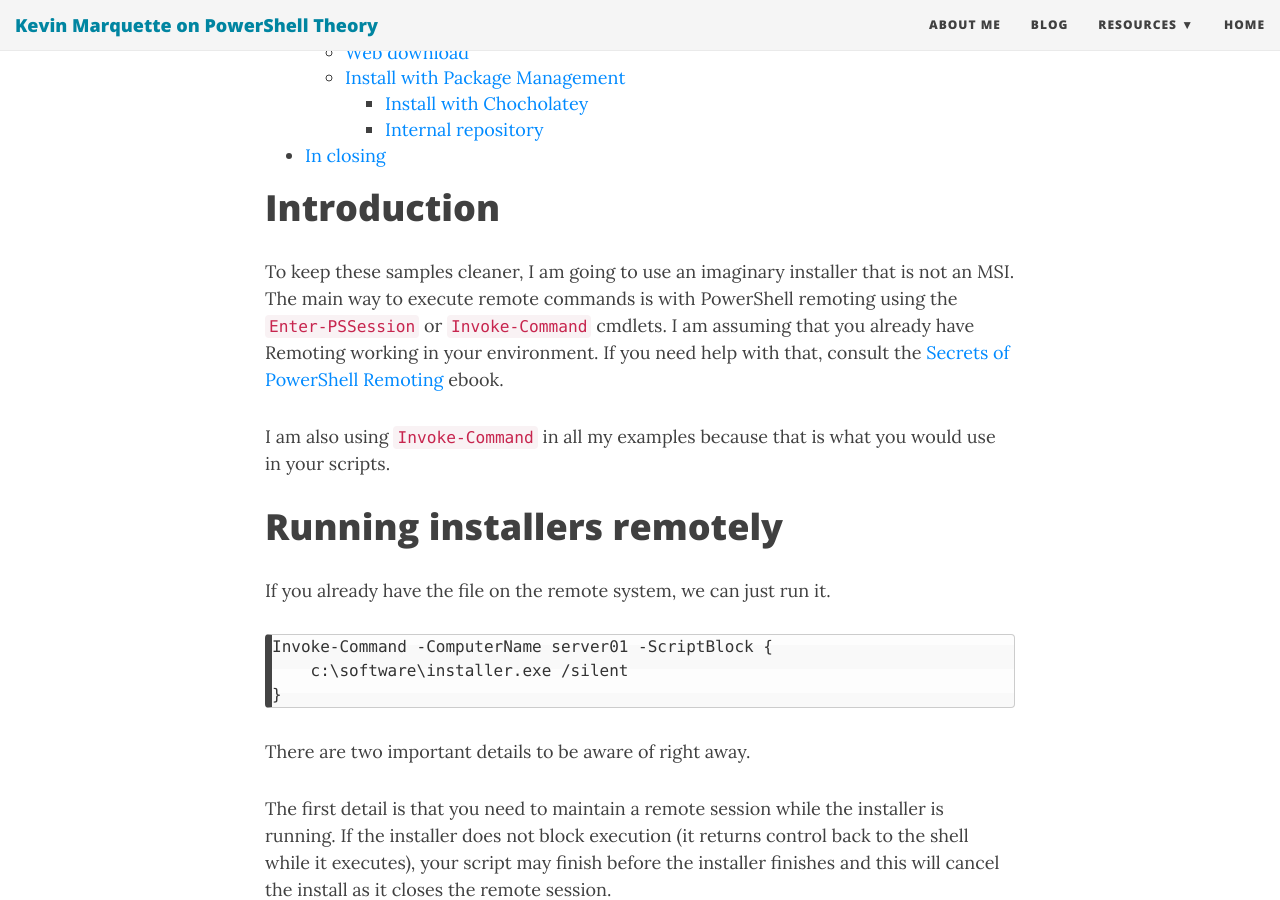
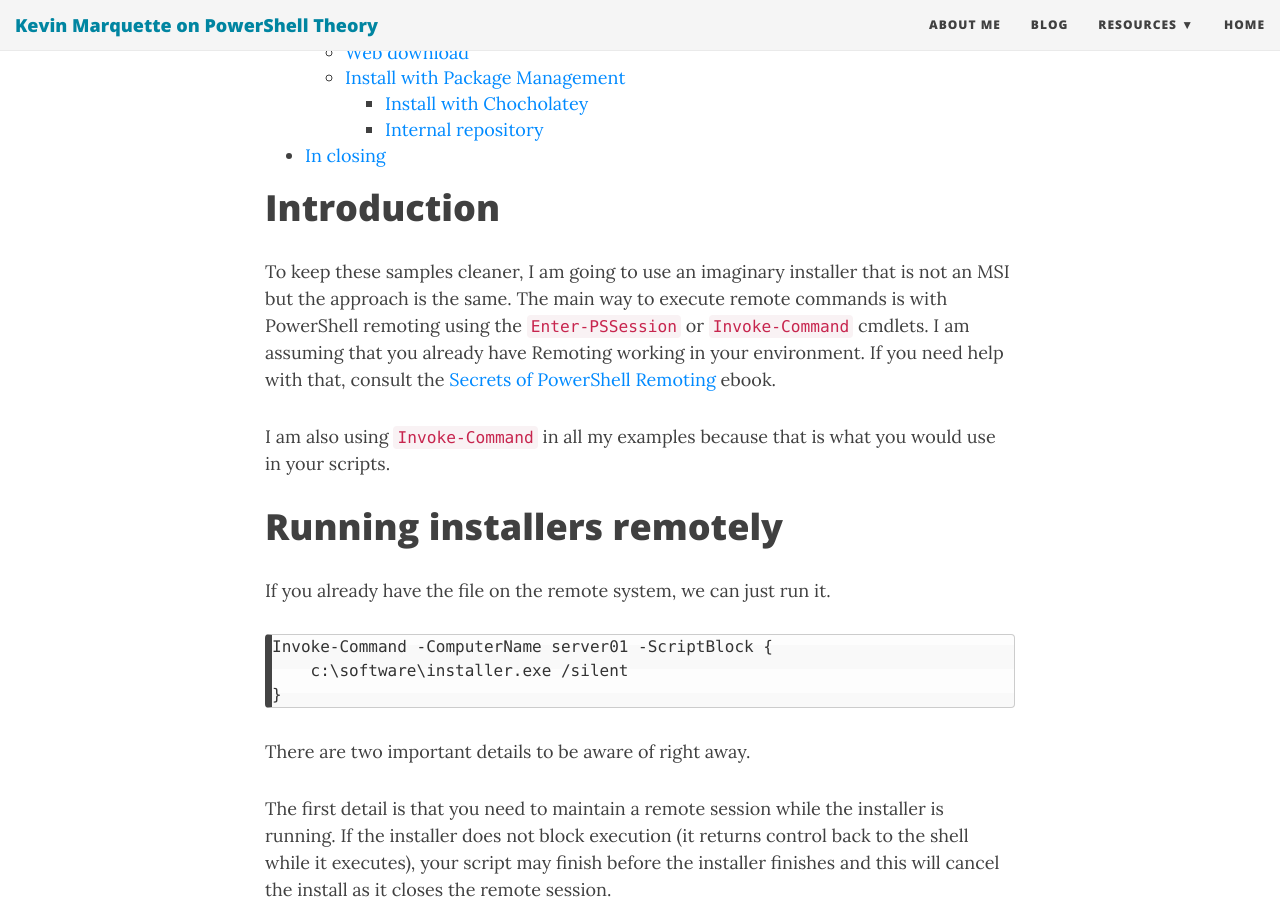
Before and after one commit to KevinMarquette/kevinmarquette.github.io, a Jekyll site: the page built from _posts/2017-04-22-Powershell-installing-remote-software.md, in a window 1280 px wide and 900 px high, scrolled down 755 px. Built offline with Jekyll 4.4.1, drawn with Linux system fonts in a browser that asks for light colours; nearby versions of some CDN libraries.

Commit message:
chagned wording

```diff
--- a/_posts/2017-04-22-Powershell-installing-remote-software.md
+++ b/_posts/2017-04-22-Powershell-installing-remote-software.md
@@ -15,7 +15,7 @@ I previously covered how to [silently installing a MSI](/2016-10-21-powershell-i
 
 # Introduction
 
- To keep these samples cleaner, I am going to use an imaginary installer that is not an MSI. The main way to execute remote commands is with PowerShell remoting using the `Enter-PSSession` or `Invoke-Command` cmdlets. I am assuming that you already have Remoting working in your environment. If you need help with that, consult the [Secrets of PowerShell Remoting](https://www.gitbook.com/book/devopscollective/secrets-of-powershell-remoting/details) ebook.
+ To keep these samples cleaner, I am going to use an imaginary installer that is not an MSI but the approach is the same. The main way to execute remote commands is with PowerShell remoting using the `Enter-PSSession` or `Invoke-Command` cmdlets. I am assuming that you already have Remoting working in your environment. If you need help with that, consult the [Secrets of PowerShell Remoting](https://www.gitbook.com/book/devopscollective/secrets-of-powershell-remoting/details) ebook.
 
  I am also using `Invoke-Command` in all my examples because that is what you would use in your scripts.
 
```
